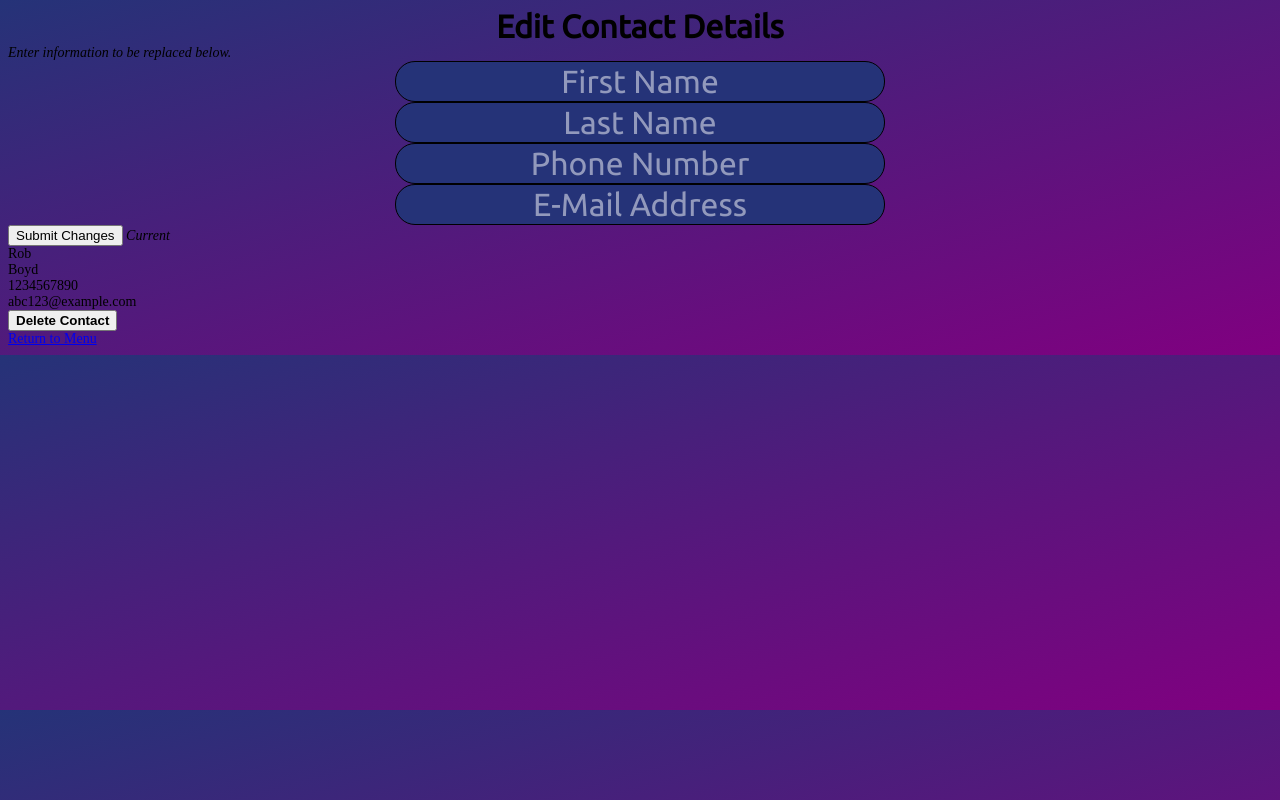
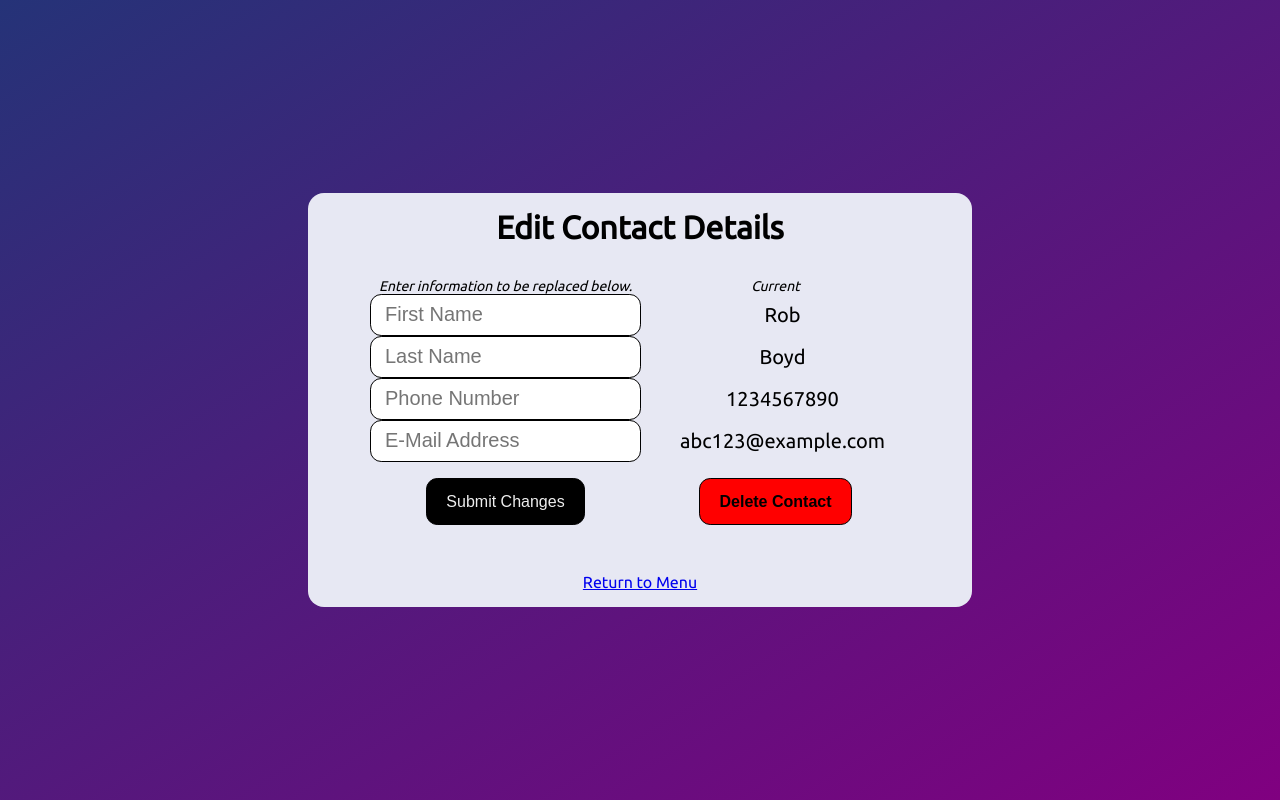
Before and after one commit to rob-3/cop4331-lamp-project, a PHP site: page /EditContact.html in a window 1280 px wide. Run offline with PHP 8.4, Linux system fonts and the light colour scheme.

Commit message:
Add files via upload

```diff
--- a/css/EditContact.css
+++ b/css/EditContact.css
@@ -1,134 +1,173 @@
-body {
-    font-size: 14px;
-    background-image: linear-gradient(to bottom right, rgb(37,51,120), purple);
+* {
+  padding: 0;
+  margin: 0;
 }
 
-.v2_32 {
-    margin: auto;
-    display: block;
+html {
   width: 100%;
-    height: 1024px;
-    background: transparent;
-    position: relative;
-    overflow: hidden;
-}
-
-.form_holder {
-    width: 658px;
-    height: 430px;
-    background: rgba(217, 217, 217, 1);
-    position: relative;
-    margin: auto;
-    display: block;
-    border: 1px solid rgba(0, 0, 0, 1);
-    border-radius: 35px;
-    box-shadow: 0px 4px 4px rgba(0, 0, 0, 0.25);
-    overflow: hidden;
+  height: 100%;
+  font-family: Ubuntu, sans-serif;
 }
 
 h1 {
-    margin: auto;
-    display: block;
-    width: 407px;
-    color: rgba(0, 0, 0, 1);
-    position: relative;
-    font-family: Ubuntu, sans-serif;
+    font-size: 32px;
+    font-family: Ubuntu;
     font-weight: Regular;
-    font-size: 32px;
-    text-align: center;
+    margin-bottom: 1rem;
 }
 
-.Details {
-    margin: auto;
-    display: block;
-    width: 407px;
-    color: rgba(0, 0, 0, 1);
-    position: relative;
-    font-family: Ubuntu, sans-serif;
-    font-weight: Regular;
-    font-size: 20px;
-    text-align: center;
-    text-decoration: italic;
+
+body {
+  width: 100%;
+  height: 100%;
+  font-size: 14px;
+  background-image: linear-gradient(to bottom right, rgb(37, 51, 120), purple);
 }
 
-.Details {
-    margin: auto;
-    display: block;
-    width: 407px;
-    color: rgba(0, 0, 0, 1);
-    position: relative;
-    font-family: Ubuntu, sans-serif;
-    font-weight: Regular;
-    font-size: 20px;
-    text-align: center;
+.container {
+  width: 100%;
+  height: 100%;
+  display: grid;
+  place-items: center;
 }
 
-::placeholder {
-    font-size: 32px;
-    font-family: Ubuntu, sans-serif;
-    text-align: center;
-    color: white;
-    opacity: 0.5;
+.squarebg {
+  width: min(95%, 600px);
+  padding: 1rem 2rem 1rem;
+  background: rgb(231, 232, 243);
+  display: flex;
+  flex-direction: column;
+  justify-content: center;
+  align-items: center;
+  gap: 1rem;
+  border-radius: 1rem;
 }
 
-input[type=text] {
-    border: 1px solid black;
-    margin: auto;
-    display: block;
+h1 {
   font-size: 32px;
-    font-family: Ubuntu, sans-serif;
-    text-align: center;
-    color: white;
-    background: rgba(37,51,120);
-    position: relative;
-    border-radius: 20px;
-    overflow: hidden;
+  font-family: Ubuntu;
+  font-weight: Regular;
+  margin-bottom: 1rem;
 }
 
-input[type=email] {
-    border: 1px solid black;
-    margin: auto;
-    display: block;
-    font-size: 32px;
-    font-family: Ubuntu, sans-serif;
-    text-align: center;
-    color: white;
-    background: rgba(37,51,120);
-    position: relative;
-    border-radius: 20px;
-    overflow: hidden;
+.two-column-layout {
+  margin-bottom: 1rem;
+  display: grid;
+  place-items: center;
+  grid-template-areas:
+    "a f"
+    "b g"
+    "c h"
+    "d i"
+    "e j";
 }
 
-.editContact {
-    margin: auto;
-    display: block;
-    text-decoration: underline;
-    border: none;
-    background: transparent;
-    position: relative;
-    font-size: 32px;
-    font-family: Ubuntu, sans-serif;
-    font-weight: Regular;
-   /* display: inline;*/
+.inputbox {
+  border: 0.5px solid black;
+  width: 255px;
+  height: 2em;
+  background-color: white;
+  text-align: center;
+  border-radius: 0.7rem;
+  font-size: 20px;
+  color: black;
+  text-align: left;
+  padding-left: 0.7em;
 }
 
-  .editContact:hover {
-    background: grey;
+.current {
+  width: 255px;
+  text-align: center;
+  font-size: 20px;
+  color: black;
+  padding-left: 0.7em;
 }
 
-  .menuReturn {
-    margin: auto;
-    display: block;
-    text-decoration: underline;
+.submitChanges {
+  margin-top: 1rem;
   border: none;
-    background: transparent;
-    position: relative;
-    font-size: 32px;
-    font-family: Ubuntu, sans-serif;
+  background: black;
+  border-radius: 0.7rem;
+  padding: 0.85rem 1.2rem;
+  font-size: 16px;
   font-weight: Regular;
-    /*display: inline;  */
+  color: #eeeeee;
+  border: 1px solid black;
+  transition: all;
+  transition-timing-function: cubic-bezier(0.445, 0.05, 0.55, 0.95);
+  transition-duration: .15s;
 }
 
-  .menuReturn:hover {
-    background: grey;
+.submitChanges:hover {
+  background: transparent;
+  color: black;
+  cursor: pointer;
 }
+
+.deleteContact {
+  margin-top: 1rem;
+  border: none;
+  background: red;
+  border-radius: 0.7rem;
+  padding: 0.85rem 1.2rem;
+  font-size: 16px;
+  font-weight: Regular;
+  color: black;
+  border: 1px solid black;
+  transition: all;
+  transition-timing-function: cubic-bezier(0.445, 0.05, 0.55, 0.95);
+  transition-duration: .15s;
+}
+
+.deleteContact:hover {
+  background: transparent;
+  color: black;
+  cursor: pointer;
+}
+
+a {
+  margin-top: 1rem;
+  font-family: Ubuntu;
+  font-weight: Regular;
+  font-size: 16px;
+}
+
+#leftHeader {
+  grid-area: a;
+}
+
+#firstName {
+  grid-area: b;
+}
+
+#lastName {
+  grid-area: c;
+}
+
+#phoneNumber {
+  grid-area: d;
+}
+
+#contactEmail {
+  grid-area: e;
+}
+
+#rightHeader {
+  grid-area: f;
+}
+
+#currentFirstname {
+  grid-area: g;
+}
+
+#currentLastname {
+  grid-area: h;
+}
+
+#currentPhone {
+  grid-area: i;
+}
+
+#currentEmail {
+  grid-area: j;
+}
```
Also changed, not shown: css/AddContact.css (+20 -13 lines), css/Registration.css (+16 -13 lines), css/landing.css (+79 -54 lines), css/login.css (+11 -6 lines). Lines whose indentation alone changed are shown as unchanged.
